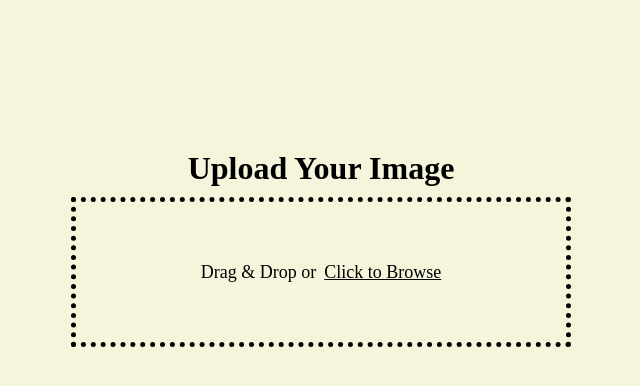
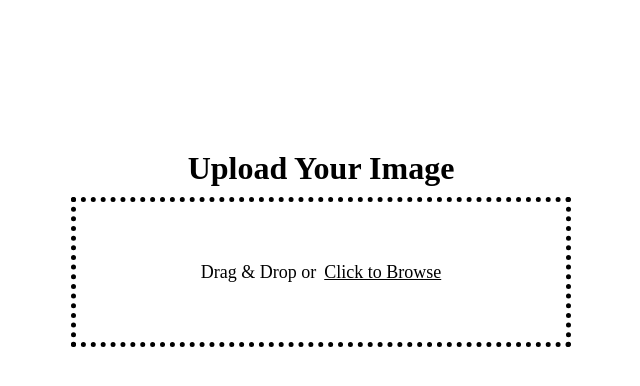
Before and after one commit to krpawan01/Drag-and-Drop-Todo-App, a plain HTML site: page index.html in a window 1280 px wide. Shown: the whole page, without its empty margins (319-959 px from the left). Drawn offline with Linux system fonts and the light colour scheme.

Commit message:
changing style

```diff
--- a/style.css
+++ b/style.css
@@ -5,10 +5,8 @@
 }
 .hero {
   width: 100%;
-  height: 100vh;
   display: flex;
   align-items: center;
-  background-color: beige;
   flex-direction: column;
   padding-top: 150px;
 }
```
